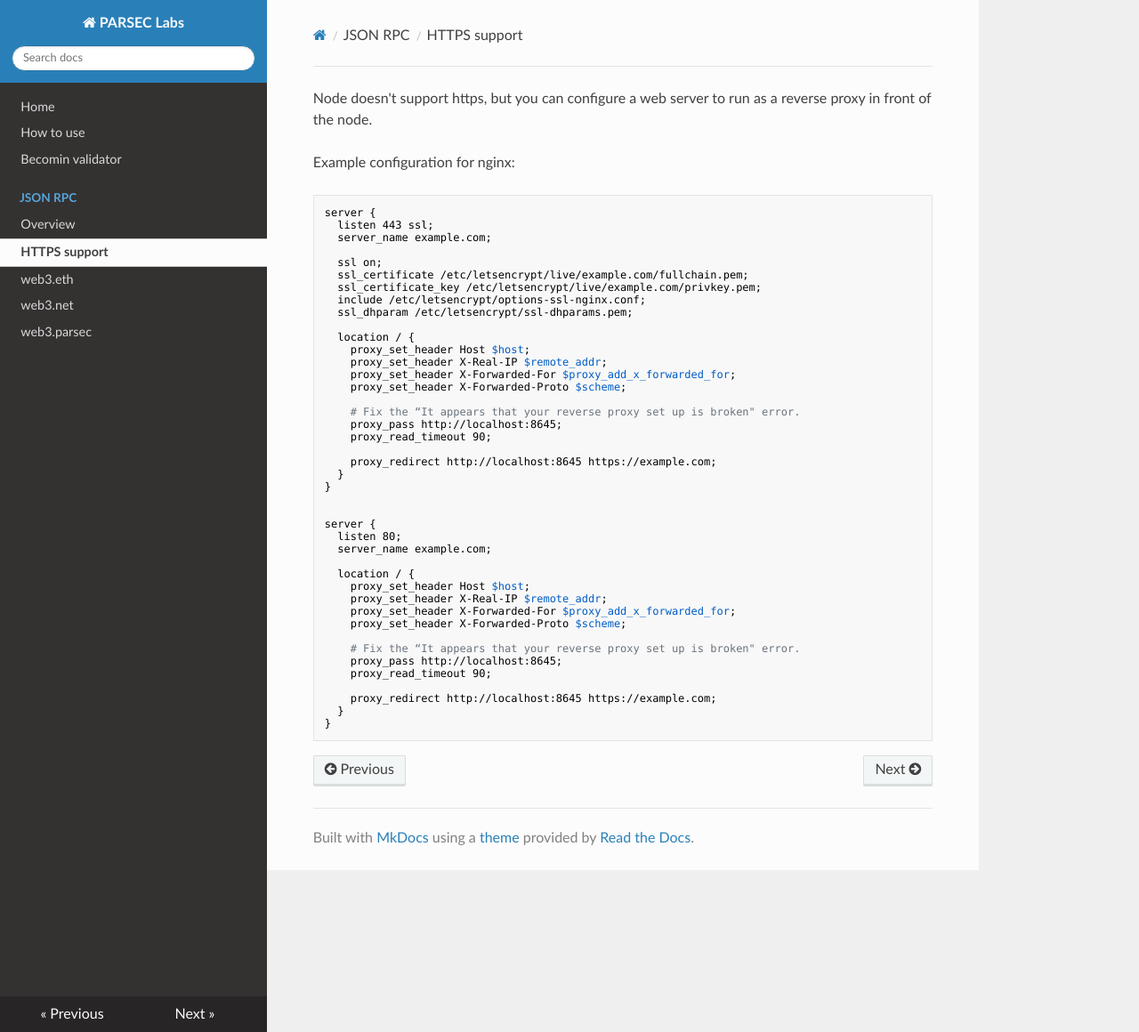
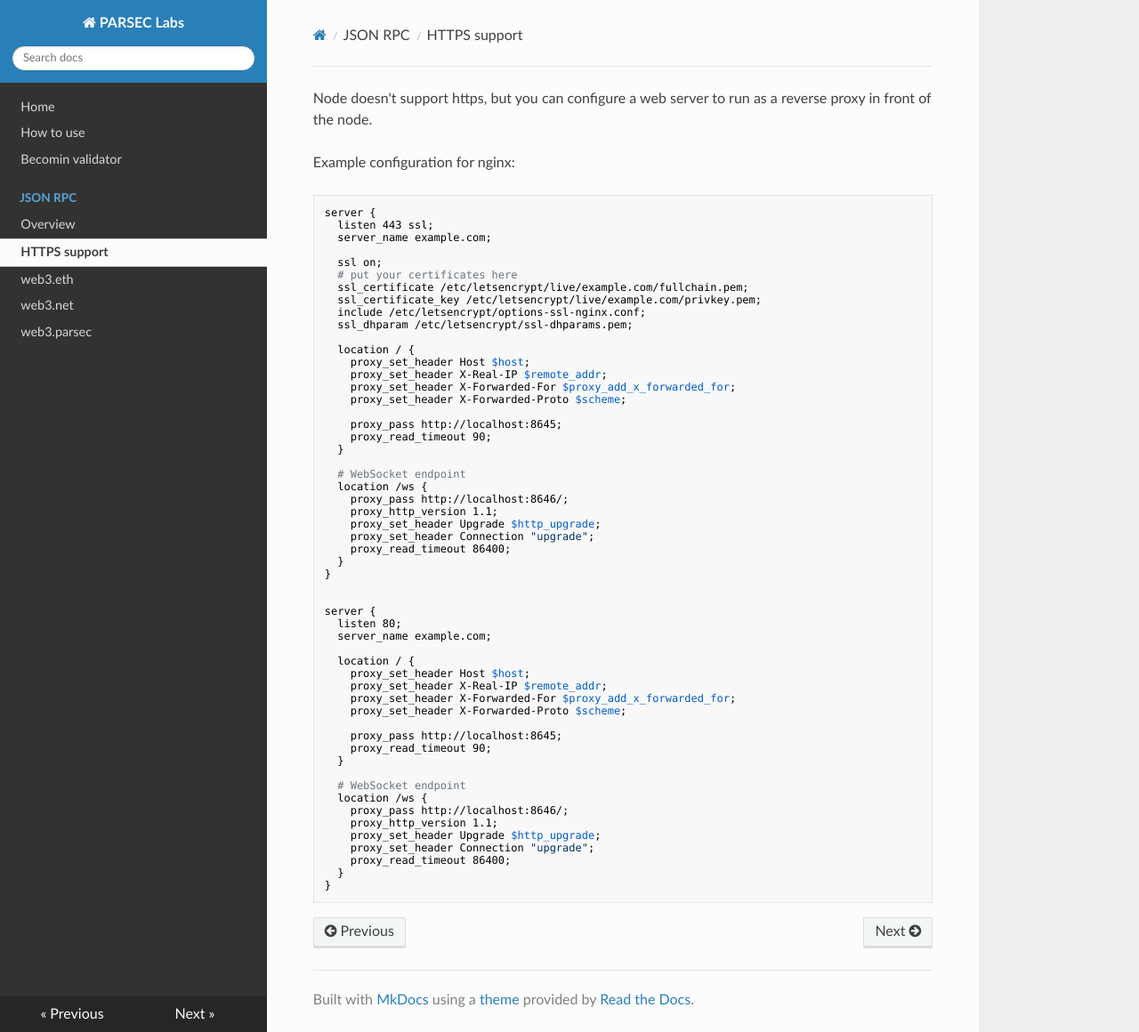
Before and after one commit to leapdao/leap-node, an MkDocs documentation site: the page built from docs/json-rpc/https.md, in a window 1280 px wide and 1160 px high. Shown: the whole window at 89% size. Built offline with MkDocs 1.6.1, drawn with Linux system fonts in a browser that asks for light colours; nearby versions of some CDN libraries; old or Windows-style settings are respelled for this version of MkDocs.

Commit message:
Add websocket config into https nginx example

````diff
--- a/docs/json-rpc/https.md
+++ b/docs/json-rpc/https.md
@@ -12,6 +12,7 @@ server {
   server_name example.com;
 
   ssl on;
+  # put your certificates here
   ssl_certificate /etc/letsencrypt/live/example.com/fullchain.pem;
   ssl_certificate_key /etc/letsencrypt/live/example.com/privkey.pem;
   include /etc/letsencrypt/options-ssl-nginx.conf;
@@ -23,11 +24,17 @@ server {
     proxy_set_header X-Forwarded-For $proxy_add_x_forwarded_for;
     proxy_set_header X-Forwarded-Proto $scheme;
 
-    # Fix the “It appears that your reverse proxy set up is broken" error.
     proxy_pass http://localhost:8645;
     proxy_read_timeout 90;
+  }
 
-    proxy_redirect http://localhost:8645 https://example.com;
+  # WebSocket endpoint
+  location /ws {
+    proxy_pass http://localhost:8646/;
+    proxy_http_version 1.1;
+    proxy_set_header Upgrade $http_upgrade;
+    proxy_set_header Connection "upgrade";
+    proxy_read_timeout 86400;
   }
 }
 
@@ -42,11 +49,17 @@ server {
     proxy_set_header X-Forwarded-For $proxy_add_x_forwarded_for;
     proxy_set_header X-Forwarded-Proto $scheme;
 
-    # Fix the “It appears that your reverse proxy set up is broken" error.
     proxy_pass http://localhost:8645;
     proxy_read_timeout 90;
+  }
 
-    proxy_redirect http://localhost:8645 https://example.com;
+  # WebSocket endpoint
+  location /ws {
+    proxy_pass http://localhost:8646/;
+    proxy_http_version 1.1;
+    proxy_set_header Upgrade $http_upgrade;
+    proxy_set_header Connection "upgrade";
+    proxy_read_timeout 86400;
   }
 }
 ```
````
